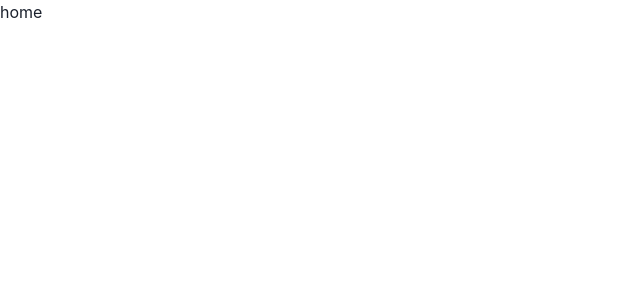
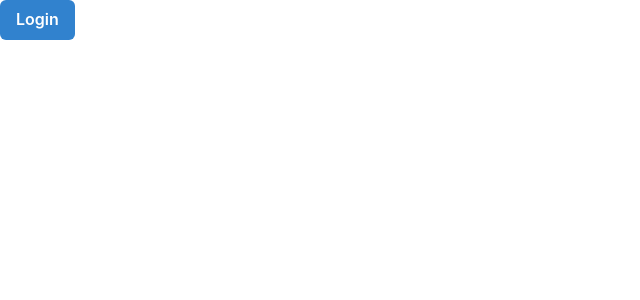
Before and after one commit to AhmadNadeemJB/library-app-frontend, a React (Vite) app: page / in a window 1280 px wide. Shown: the top 300 px of the page, without its empty margins (0-640 px from the left). Built offline with nearby package versions, Linux system fonts and the light colour scheme.

Commit message:
Changes in Home

```diff
--- a/package.json
+++ b/package.json
@@ -14,6 +14,7 @@
     "@emotion/react": "^11.11.1",
     "@emotion/styled": "^11.11.0",
     "axios": "^1.6.2",
+    "dotenv": "^16.3.1",
     "framer-motion": "^10.16.16",
     "react": "^18.2.0",
     "react-dom": "^18.2.0",
--- a/src/App.tsx
+++ b/src/App.tsx
@@ -1,25 +1,34 @@
-import './App.css'
-import { BrowserRouter,Routes,Route } from "react-router-dom";
-import Register from "./pages/Register"
-import Login from "./pages/Login"
-import ProfilePage from "./pages/ProfilePage"
+import "./App.css";
+import { BrowserRouter, Routes, Route } from "react-router-dom";
+import Register from "./pages/Register";
+import Login from "./pages/Login";
+import ProfilePage from "./pages/ProfilePage";
+import { Button, ButtonGroup } from "@chakra-ui/react";
+import { Link } from "@chakra-ui/react";
 function App() {
-
   return (
     <>
       <div>
-      <BrowserRouter>
-      <Routes>
-        <Route path="/" element={<div>home</div>} />
-        <Route path="/register" element={<Register/>} />
-        <Route path="/login" element={<Login/>} />
-        <Route path="/profile" element={<ProfilePage />} />
-
-        </Routes>
-    </BrowserRouter>
+        <BrowserRouter>
+          <Routes>
+            <Route
+              path="/"
+              element={
+                <div>
+                  <Button colorScheme="blue">
+                    <Link href="/login">Login</Link>
+                  </Button>
+                </div>
+              }
+            />
+            <Route path="/register" element={<Register />} />
+            <Route path="/login" element={<Login />} />
+            <Route path="/profile" element={<ProfilePage />} />
+          </Routes>
+        </BrowserRouter>
       </div>
     </>
-  )
+  );
 }
 
-export default App
+export default App;
--- a/src/pages/Register.tsx
+++ b/src/pages/Register.tsx
@@ -3,6 +3,7 @@ import React, { useState } from "react";
 import axios from "axios";
 import { useNavigate } from "react-router-dom";
 import { useToast } from "@chakra-ui/react";
+
 
 const App: React.FC = () => {
   const [fullname, setFullname] = useState("");
@@ -13,13 +14,10 @@ const App: React.FC = () => {
   const toast = useToast();
 
   const handleRegister = async () => {
+    const url = "http://localhost:3000/register";
     try {
       await axios
-        .post(
-          "http://localhost:3000/register",
-          { fullname, email, password },
-          { withCredentials: true }
-        )
+        .post(url, { fullname, email, password }, { withCredentials: true })
         .then((e) => {
           console.log(e.data.message);
           toast({
```
Also changed, not shown: 2 other files (tests, documents, lock files or other folders).
